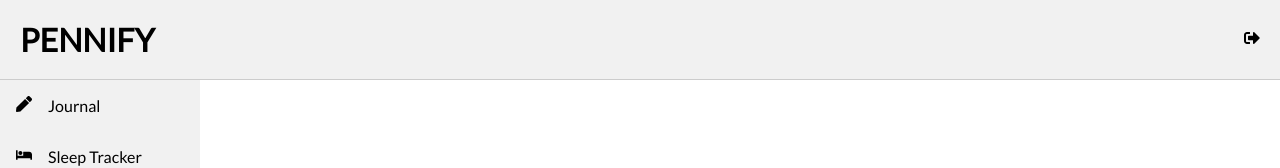
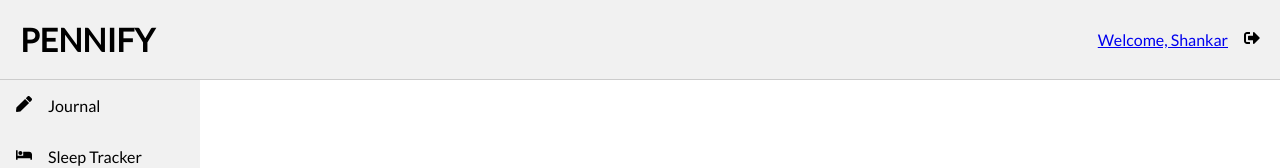
Before and after one commit to Shankar0295/react-09-journalapp, a React (Create React App) app: page / in a window 1280 px wide. Both pictures are taken after a click on the button "Login". Shown: the top 168 px of the page. Built offline with nearby package versions, Linux system fonts and the light colour scheme.

Commit message:
added navbar changes

```diff
--- a/src/components/LogOut/LogOut.css
+++ b/src/components/LogOut/LogOut.css
@@ -11,3 +11,7 @@
     font-size: 18px;
     cursor: pointer;
 }
+
+.user-details{
+    margin-right: 16px;
+}
--- a/src/components/LogOut/LogOut.js
+++ b/src/components/LogOut/LogOut.js
@@ -8,7 +8,7 @@ const LogoutButton = () => {
   return (
     <div>
       <IconContext.Provider value={{ color: '#000' }}>
-        <Link to="/"><FaSignOutAlt /></Link>
+        <Link to="/"><span className="user-details">Welcome, Shankar</span><FaSignOutAlt /></Link>
       </IconContext.Provider>
     </div>
   );
```
